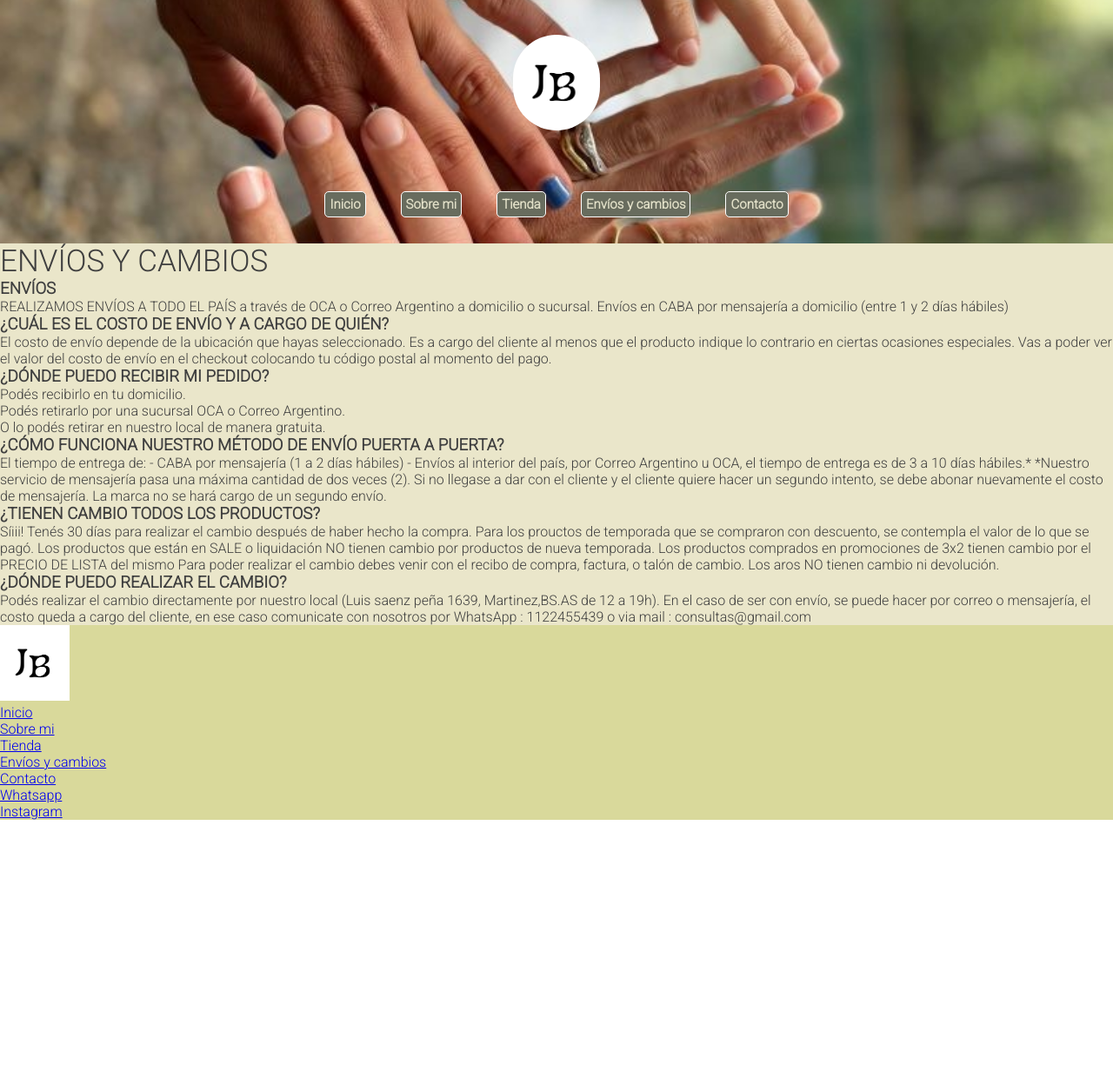
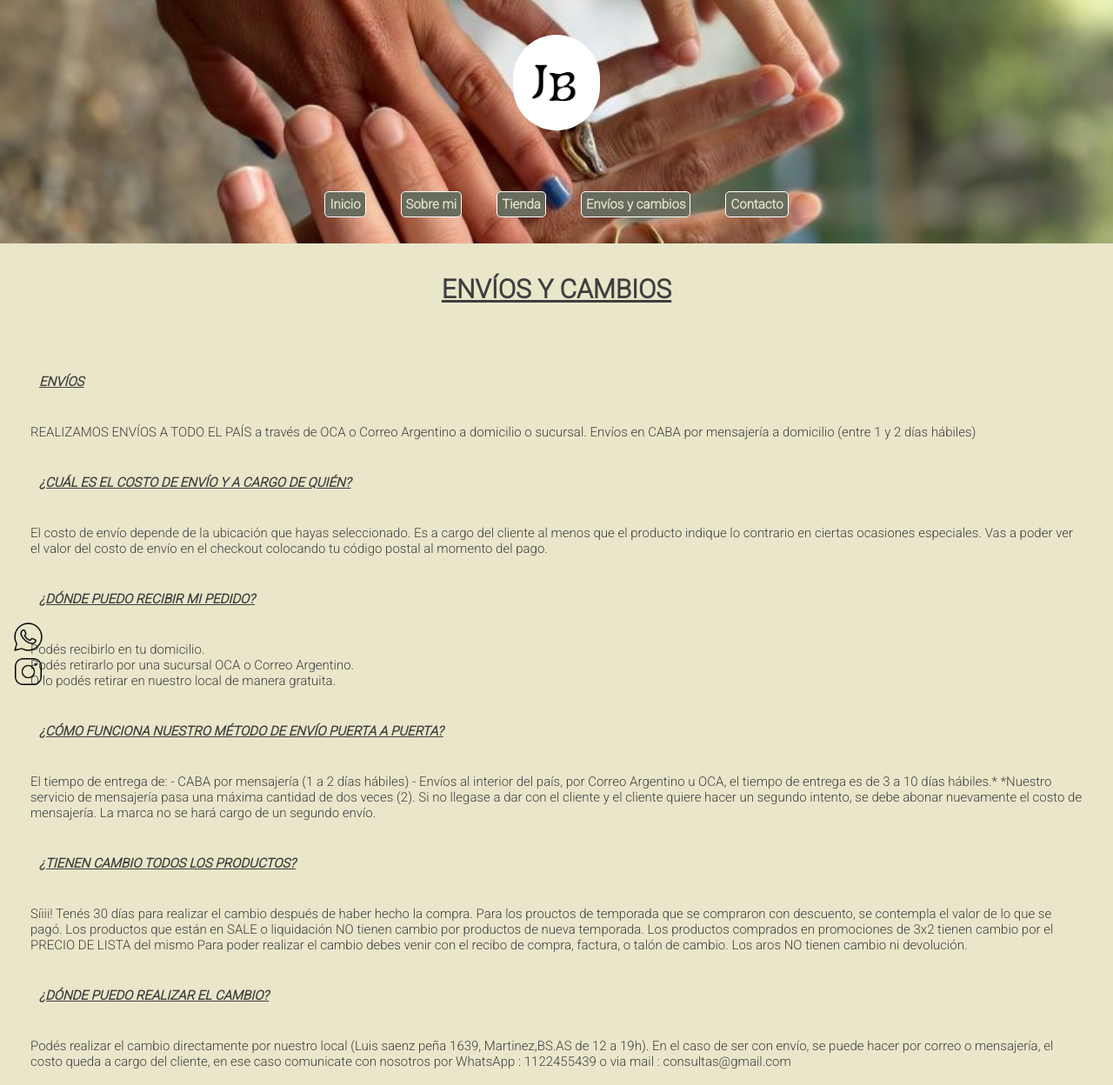
Before and after one commit to rociolucerosaa/pf-lucerosaa, a plain HTML site: page pages/enviosycambios.html in a window 1280 px wide. Shown: the top 1248 px of the page at 87% size. Before the commit the page ends 943 px from the top, so only its background shows below. Drawn offline with Linux system fonts and the light colour scheme.

Commit message:
modificaciones enviosy cambio y sobremi

```diff
--- a/css/style.css
+++ b/css/style.css
@@ -6,6 +6,7 @@
     margin: 0%;
     padding: 0%;
 }
+
 /*fondos*/
 main{background-color: #eae6ca;}
 footer{background-color: #d9d99b;}
@@ -19,6 +20,7 @@ main{
 }
 footer{
     color:#3f3f3f;
+
 }
 
 /*le saco los puntitos a las listas del header y footer*/
@@ -80,30 +82,23 @@ footer img {width: 80px;}
     text-align: center;
     text-decoration:underline;
     padding: 25px;
-
 }
-
 .imagindex {
     width:250px;
     border: 10px solid beige;
     border-radius:30%;
-
 }
-
 .grid-container{
     display:grid;
     grid-template-rows: repeat(1,1fr);
     grid-template-columns: repeat(3,5fr);
     justify-content: center;
     align-items:center;
-
 }
-
 .grid-item{
     justify-self: center;
     align-self: center;
 }
-
 .texto-card-index{
     color:#686c5e;
     font-size:25px;
@@ -111,13 +106,11 @@ footer img {width: 80px;}
     font-style:normal;
     text-align: center;
 }
-
 .texto-card-indexdos{
     color:#686c5e;
     font-size:20px;
     text-align: center;
 }
-
 .texto-tachado{
     color:#686c5e;
     font-size:15px;
@@ -125,23 +118,51 @@ footer img {width: 80px;}
     font-style: oblique;
     text-align: center;
 }
-
 /*sobremi*/
 .titulosobremi{
     font-size:35px;
     font-weight: 50
 }
-
-.imagensobremi {
-    width:400px;
-}
-
 .titulosobremi2{
     font-size: 20px;
     font-weight: 450;
     text-decoration: underline;
+    text-align: left;
+    padding-top: 25px;
+    padding-left:30px ;
 }
-
+#carouselExample{
+    max-width: 600px;
+    margin: auto;
+}
+.carousel-item-img{
+    width: 100%;
+    height: auto;
+  }
+.carousel{
+    padding: 15px;
+}
+.textosobremi{
+    font-size:16px ;
+    text-align:left;
+    padding: 30px;
+}
+.titulosobremi{
+    font-size: 35px;
+    text-align: center;
+    text-decoration: underline;
+    font-style: oblique;
+    padding: 35px;
+}
+.formulario{
+    font-size: 15px;
+    font-weight: 450;
+    text-decoration: underline;
+    text-align: left;
+    padding-top: 25px;
+    padding-left:30px ;
+    padding-bottom: 25px;
+}
 /*tienda*/
 .titulotienda{
     font-size:35px;
@@ -212,40 +233,53 @@ footer img {width: 80px;}
     text-align: center;
 }
 /*envios y cambios*/
-.tituloenviosycambios{font-size:35px;
+.tituloenviosycambios{
+    font-size:30px;
+    font-weight: 900;
+    text-decoration: underline;
+    text-align: center;
+    padding: 35px;
+ }
+.subtituloenvios{
+    font-size:15px;
+    font-weight: 800;
+    text-decoration:underline;
+    text-align:left;
+    padding: 25px;
+    font-style:oblique;
+ }
+.contenidoenvios{
+    font-size:15px;
     font-weight: 500;
+    padding: 15px;
 }
-
+.enviosycambios{
+    padding:20px;
+}
 /*contacto*/
 .titulocontacto{font-size:35px;
     font-weight: 500;
  }
-
 .titulodonde{font-size:35px;
     font-weight: 500;
     font-style: oblique;
 }
-
 .mapita{
     width:400px;
 }
-
 .tituloform{
     font-size:25px;
     font-weight: 500;
 }
-
 main section h4 {font-size:20px ;
     text-decoration: underline ;
 }
-
 /*imagenes encabezados menos el de index que es otra*/
 .encabezadonotienda {
     background-image: url('../assets/img/manos.jpg');
     background-repeat: no-repeat;
     background-position: center;
     background-size: cover;
-
 }
 /* FOOTERS */
 .piedepagina{
@@ -255,7 +289,6 @@ main section h4 {font-size:20px ;
     justify-content: space-between;
     flex-wrap: wrap;
     flex-direction: row-reverse;
-
 }
 .logo-footer{
     width: 35px;
@@ -271,7 +304,6 @@ main section h4 {font-size:20px ;
     position: relative;
     left:500px;
     top:20px;
-
 }
 .botones-footer{
     color: #e2e0c8 ;
@@ -286,21 +318,18 @@ main section h4 {font-size:20px ;
     display:flex;
     border: 1px solid white;
 }
-
 .walink{
     width: 35px;
     position:fixed;
     left:15px;
     bottom:50px;
 }
-
 .iglink{
     width: 35px;
     position:fixed;
     left:15px;
     bottom:10px;
 }
-
 /*Media queries celular y tablet*/
 @media (max-width:768px)
 {
--- a/pages/enviosycambios.html
+++ b/pages/enviosycambios.html
@@ -30,16 +30,19 @@
     </header>
     <main>
         <section>
-            <h1 class="tituloenviosycambios">ENVÍOS Y CAMBIOS</h1>
-                <h3>ENVÍOS</h3>
-                    <p>
+            <div>
+                <h1 class="tituloenviosycambios">ENVÍOS Y CAMBIOS</h1>
+            </div>
+            <div class="enviosycambios">
+                <h3 class="subtituloenvios">ENVÍOS</h3>
+                    <p class="contenidoenvios">
                     REALIZAMOS ENVÍOS A TODO EL PAÍS a través
                     de OCA o Correo Argentino a domicilio o sucursal.
                     Envíos en CABA por mensajería a domicilio
                     (entre 1 y 2 días hábiles)
                     </p>
-                <h3>¿CUÁL ES EL COSTO DE ENVÍO Y A CARGO DE QUIÉN?</h3>
-                    <p>
+                <h3 class="subtituloenvios">¿CUÁL ES EL COSTO DE ENVÍO Y A CARGO DE QUIÉN?</h3>
+                    <p class="contenidoenvios">
                     El costo de envío depende de la ubicación que
                     hayas seleccionado. Es a cargo del cliente al
                     menos que el producto indique lo contrario en
@@ -47,14 +50,14 @@
                     valor del costo de envío en el checkout
                     colocando tu código postal al momento del pago.
                     </p>
-               <h3>¿DÓNDE PUEDO RECIBIR MI PEDIDO?</h3>
-                    <ul>
-                        <li>Podés recibirlo en tu domicilio.</li>
-                        <li>Podés retirarlo por una sucursal OCA o Correo Argentino. </li>
-                        <li>O lo podés retirar en nuestro local de manera gratuita.</li>
-                    </ul>
-                <h3>¿CÓMO FUNCIONA NUESTRO MÉTODO DE ENVÍO PUERTA A PUERTA? </h3>
-                    <p>
+               <h3 class="subtituloenvios">¿DÓNDE PUEDO RECIBIR MI PEDIDO?</h3>
+                    <p class="contenidoenvios">
+                    Podés recibirlo en tu domicilio. <br>
+                    Podés retirarlo por una sucursal OCA o Correo Argentino. <br>
+                    O lo podés retirar en nuestro local de manera gratuita.
+                    </p>
+                <h3 class="subtituloenvios">¿CÓMO FUNCIONA NUESTRO MÉTODO DE ENVÍO PUERTA A PUERTA? </h3>
+                    <p class="contenidoenvios">
                     El tiempo de entrega de:
                     - CABA por mensajería (1 a 2 días hábiles)
                     - Envíos al interior del país, por Correo Argentino
@@ -65,8 +68,8 @@
                     abonar nuevamente el costo de mensajería. La marca no
                     se hará cargo de un segundo envío.
                     </p>
-                <h3>¿TIENEN CAMBIO TODOS LOS PRODUCTOS?</h3>
-                    <p>
+                <h3 class="subtituloenvios">¿TIENEN CAMBIO TODOS LOS PRODUCTOS?</h3>
+                    <p class="contenidoenvios">
                     Síiii! Tenés 30 días para realizar el cambio después de
                     haber hecho la compra.
                     Para los prouctos de temporada que se compraron con
@@ -79,33 +82,44 @@
                     recibo de compra, factura, o talón de cambio.
                     Los aros NO tienen cambio ni devolución.
                     </p>
-                <h3>¿DÓNDE PUEDO REALIZAR EL CAMBIO?</h3>
-                   <p>
+                <h3 class="subtituloenvios">¿DÓNDE PUEDO REALIZAR EL CAMBIO?</h3>
+                   <p class="contenidoenvios">
                     Podés realizar el cambio directamente por nuestro local
                     (Luis saenz peña 1639, Martinez,BS.AS de 12 a 19h).
                     En el caso de ser con envío, se puede hacer por correo o mensajería, el costo queda a
                     cargo del cliente, en ese caso comunicate con nosotros
                     por WhatsApp : 1122455439 o via mail : consultas@gmail.com
                    </p>
+            </div>
+
         </section>
 
     </main>
-    <footer>
+    <footer  class="piedepagina">
         <!--logo-->
-               <img src="../assets/img/logo.jpg" alt="logo">
+        <section  class="piedepagina">
+            <img class="logo-footer"src="../assets/img/logo.jpg" alt="logo">
+        </section>
+
            <!--menu-->
-           <ul>
-               <li><a href="../index.html">Inicio</a></li>
-               <li><a href="./sobremi.html">Sobre mi</a></li>
-               <li><a href="./tienda.html">Tienda</a></li>
-               <li><a href="./enviosycambios.html">Envíos y cambios</a></li>
-               <li><a href="./contacto.html">Contacto</a></li>
+           <ul class="navbar-footer">
+               <li><a class="botones-footer" href="../index.html">Inicio</a></li>
+               <li><a class="botones-footer"href="./sobremi.html">Sobre mi</a></li>
+               <li><a class="botones-footer"href="./tienda.html">Tienda</a></li>
+               <li><a class="botones-footer"href="./enviosycambios.html">Envios y cambios</a></li>
+               <li><a class="botones-footer"href="./contacto.html">Contacto</a></li>
            </ul>
            <!--menu para whatsapp e instagram-->
-           <ul>
-               <li><a href="https://wa.me/1122455439"target=_blank>Whatsapp</a></li>
-               <li><a href="https://www.instagram.com/jb___joyas/"target=_blank>Instagram</a></li>
-           </ul>
+        <section>
+            <section >
+                <a class="walink" href="https://wa.me/1122455439"target=_blank>
+                    <img class="walink" src="../assets/img/iconowhatsapp.png" alt="iconowhatsapp">
+                </a>
+                <a class="iglink" href="https://www.instagram.com/jb___joyas/"target=_blank>
+                    <img class="iglink"src="../assets/img/iconoinstagram.png" alt="iconowhatsapp">
+                </a>
+            </section>
+        </section>
     </footer>
 </body>
 </html>
```
Also changed, not shown: pages/contacto.html (+21 -12 lines), pages/sobremi.html (+45 -7 lines), 4 other files. Lines whose indentation alone changed are shown as unchanged.
